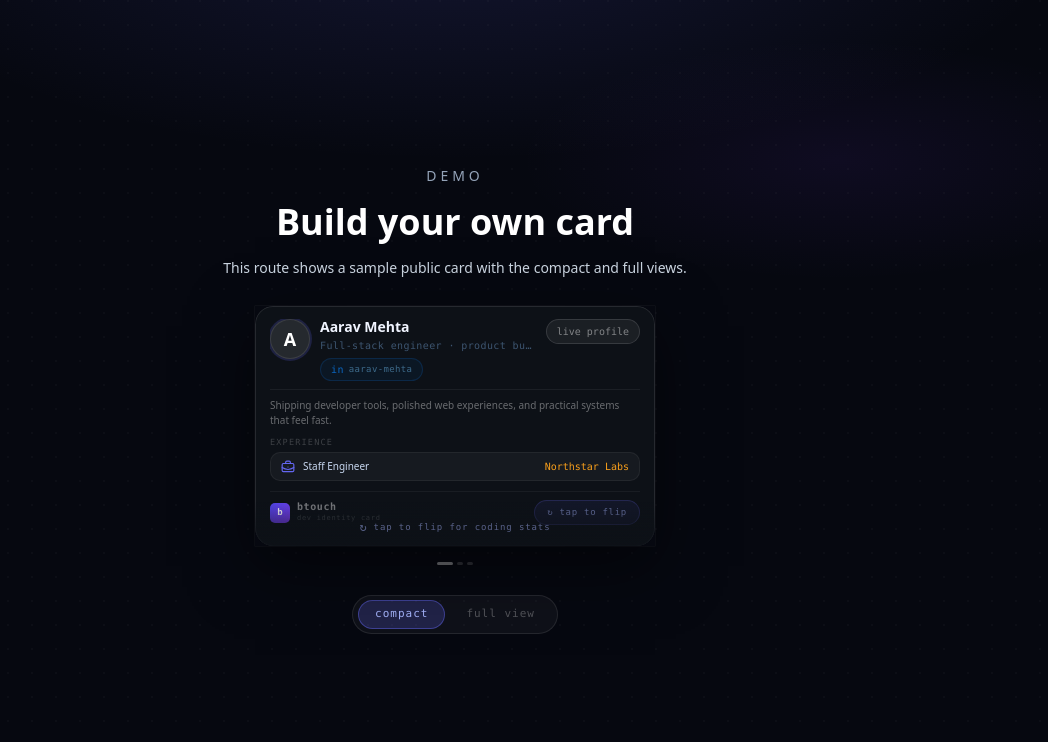
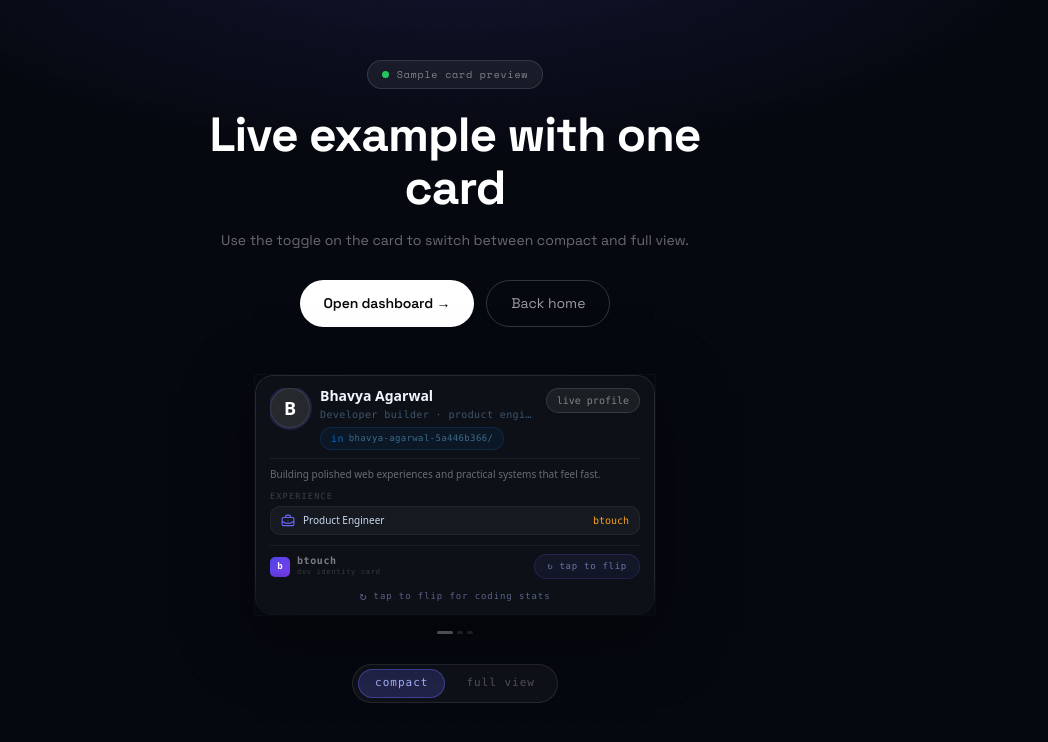
Before and after one commit to bhavyawork121/btouch, a Next.js app: page /demo in a window 1280 px wide. Shown: the top 742 px of the page, without its empty margins (185-1233 px from the left). Built offline with nearby package versions, Linux system fonts and the light colour scheme.

Commit message:
feat: refresh demo example

```diff
--- a/app/demo/page.tsx
+++ b/app/demo/page.tsx
@@ -1,3 +1,4 @@
+import Link from "next/link";
 import { FlipCard } from "@/components/card/FlipCard";
 import { getDemoCardData } from "@/lib/demo-card";
 
@@ -5,16 +6,128 @@ export default function DemoPage() {
   const demoCard = getDemoCardData();
 
   return (
-    <main className="relative flex min-h-screen items-center justify-center overflow-hidden text-white">
+    <main
+      className="page-enter"
+      style={{
+        minHeight: "100vh",
+        backgroundColor: "#060810",
+        backgroundImage: `
+          radial-gradient(ellipse 80% 50% at 50% -10%, rgba(99,102,241,0.15) 0%, transparent 60%)
+        `,
+        display: "flex",
+        flexDirection: "column",
+        alignItems: "center",
+        justifyContent: "flex-start",
+        padding: "60px 20px",
+        color: "#fff",
+        position: "relative",
+        overflow: "hidden",
+      }}
+    >
       <div className="absolute inset-0 card-grid opacity-40" />
-      <div className="relative flex w-full max-w-2xl flex-col items-center gap-6 px-6 py-12">
-        <div className="text-center">
-          <p className="text-sm uppercase tracking-[0.28em] text-slate-400">Demo</p>
-          <h1 className="mt-4 font-display text-4xl font-semibold text-white">Build your own card</h1>
-          <p className="mt-3 max-w-xl text-sm leading-7 text-slate-300">
-            This route shows a sample public card with the compact and full views.
-          </p>
+
+      <div
+        style={{
+          textAlign: "center",
+          marginBottom: 48,
+          maxWidth: 600,
+          position: "relative",
+          zIndex: 1,
+        }}
+      >
+        <div
+          style={{
+            display: "inline-flex",
+            alignItems: "center",
+            gap: 8,
+            background: "rgba(255,255,255,0.06)",
+            border: "0.5px solid rgba(255,255,255,0.12)",
+            borderRadius: 50,
+            padding: "6px 14px",
+            marginBottom: 20,
+          }}
+        >
+          <div style={{ width: 7, height: 7, borderRadius: "50%", background: "#22c55e" }} />
+          <span
+            style={{
+              fontFamily: "'Space Mono', monospace",
+              fontSize: 10,
+              color: "rgba(255,255,255,0.45)",
+              letterSpacing: "0.08em",
+            }}
+          >
+            Sample card preview
+          </span>
         </div>
+
+        <h1
+          style={{
+            fontFamily: "'Space Grotesk', sans-serif",
+            fontSize: "clamp(28px, 4vw, 48px)",
+            fontWeight: 700,
+            color: "#ffffff",
+            letterSpacing: "-0.02em",
+            lineHeight: 1.1,
+            marginBottom: 14,
+          }}
+        >
+          Live example with one card
+        </h1>
+
+        <p
+          style={{
+            fontFamily: "'Space Grotesk', sans-serif",
+            fontSize: 14,
+            color: "rgba(255,255,255,0.4)",
+            lineHeight: 1.7,
+            marginBottom: 28,
+          }}
+        >
+          Use the toggle on the card to switch between compact and full view.
+        </p>
+
+        <div style={{ display: "flex", gap: 12, justifyContent: "center", flexWrap: "wrap" }}>
+          <Link
+            href="/dashboard"
+            style={{
+              display: "inline-flex",
+              alignItems: "center",
+              gap: 8,
+              background: "#ffffff",
+              color: "#0a0a0a",
+              borderRadius: 50,
+              padding: "12px 24px",
+              fontFamily: "'Space Grotesk', sans-serif",
+              fontSize: 14,
+              fontWeight: 600,
+              textDecoration: "none",
+              letterSpacing: "-0.01em",
+            }}
+          >
+            Open dashboard →
+          </Link>
+          <Link
+            href="/"
+            style={{
+              display: "inline-flex",
+              alignItems: "center",
+              background: "transparent",
+              color: "rgba(255,255,255,0.6)",
+              border: "0.5px solid rgba(255,255,255,0.18)",
+              borderRadius: 50,
+              padding: "12px 24px",
+              fontFamily: "'Space Grotesk', sans-serif",
+              fontSize: 14,
+              fontWeight: 400,
+              textDecoration: "none",
+            }}
+          >
+            Back home
+          </Link>
+        </div>
+      </div>
+
+      <div style={{ position: "relative", zIndex: 1 }}>
         <FlipCard data={demoCard} username={demoCard.config.username} />
       </div>
     </main>
--- a/lib/demo-card.ts
+++ b/lib/demo-card.ts
@@ -13,77 +13,77 @@ export function getDemoCardData(): CardData {
       accentColor: "indigo",
     },
     profile: {
-      displayName: "Aarav Mehta",
-      headline: "Full-stack engineer · product builder",
-      bio: "Shipping developer tools, polished web experiences, and practical systems that feel fast.",
+      displayName: "Bhavya Agarwal",
+      headline: "Developer builder · product engineer",
+      bio: "Building polished web experiences and practical systems that feel fast.",
       avatarUrl: "",
-      linkedinUrl: "https://www.linkedin.com/in/aarav-mehta",
-      currentRole: "Staff Engineer",
-      currentCompany: "Northstar Labs",
-      location: "Bengaluru, India",
-      skills: ["TypeScript", "Next.js", "PostgreSQL", "Prisma", "System Design"],
+      linkedinUrl: "https://www.linkedin.com/in/bhavya-agarwal-5a446b366/",
+      currentRole: "Product Engineer",
+      currentCompany: "btouch",
+      location: "India",
+      skills: ["TypeScript", "Next.js", "PostgreSQL", "Prisma", "UI Systems"],
       openToWork: false,
       experience: [
         {
-          role: "Staff Engineer",
-          company: "Northstar Labs",
-          duration: "2023 - Present",
-          description: "Owns the front-end platform and developer experience layer.",
+          role: "Product Engineer",
+          company: "btouch",
+          duration: "2024 - Present",
+          description: "Working on developer identity cards and profile experiences.",
         },
         {
-          role: "Senior Engineer",
-          company: "Orbit Studio",
-          duration: "2020 - 2023",
-          description: "Built internal tooling and customer-facing product surfaces.",
+          role: "Frontend Engineer",
+          company: "Independent",
+          duration: "2022 - 2024",
+          description: "Built polished product surfaces and interactive web apps.",
         },
       ],
     },
     stats: {
       github: {
         status: "ok",
-        handle: "aaravmehta",
+        handle: "bhavyaagarwal",
         fetchedAt: today,
-        followers: 1840,
-        publicRepos: 64,
-        stars: 521,
-        contributionsLastYear: 1128,
-        topLanguages: ["TypeScript", "Go", "Python"],
+        followers: 184,
+        publicRepos: 24,
+        stars: 51,
+        contributionsLastYear: 228,
+        topLanguages: ["TypeScript", "React", "CSS"],
         heatmap: buildHeatmap(1),
-        profileUrl: "https://github.com/aaravmehta",
+        profileUrl: "https://github.com/bhavyaagarwal",
         avatarUrl: "",
         bio: "Developer tooling and product engineering.",
       },
       leetcode: {
         status: "ok",
-        handle: "aaravm",
+        handle: "bhavyaagarwal",
         fetchedAt: today,
-        solved: { easy: 182, medium: 141, hard: 37, total: 360 },
-        ranking: 12456,
-        acceptanceRate: 71.8,
-        streak: 18,
-        percentile: 93,
+        solved: { easy: 82, medium: 61, hard: 17, total: 160 },
+        ranking: 42456,
+        acceptanceRate: 67.8,
+        streak: 8,
+        percentile: 73,
         badge: "Knight",
         avatarUrl: "",
       },
       codeforces: {
         status: "ok",
-        handle: "aarav_mehta",
+        handle: "bhavyaagarwal",
         fetchedAt: today,
-        rating: 1712,
-        maxRating: 1789,
-        rank: "Specialist",
-        maxRank: "Expert",
-        contribution: 92,
+        rating: 1312,
+        maxRating: 1489,
+        rank: "Pupil",
+        maxRank: "Specialist",
+        contribution: 42,
         avatarUrl: "",
       },
       gfg: {
         status: "ok",
-        handle: "aarav_mehta",
+        handle: "bhavyaagarwal",
         fetchedAt: today,
-        score: 386,
-        streak: 12,
-        solved: 248,
-        instituteRank: "#14",
+        score: 186,
+        streak: 6,
+        solved: 148,
+        instituteRank: "#24",
       },
     },
     config: {
```
